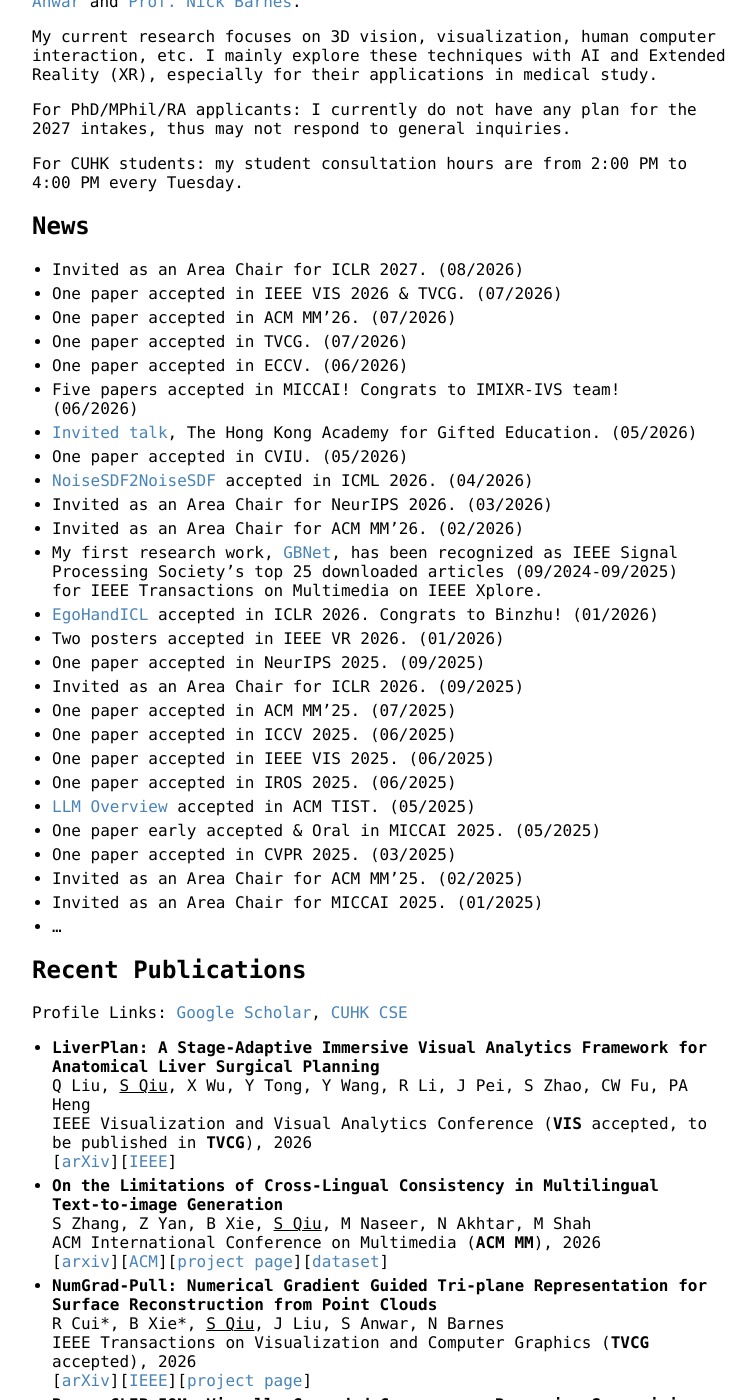
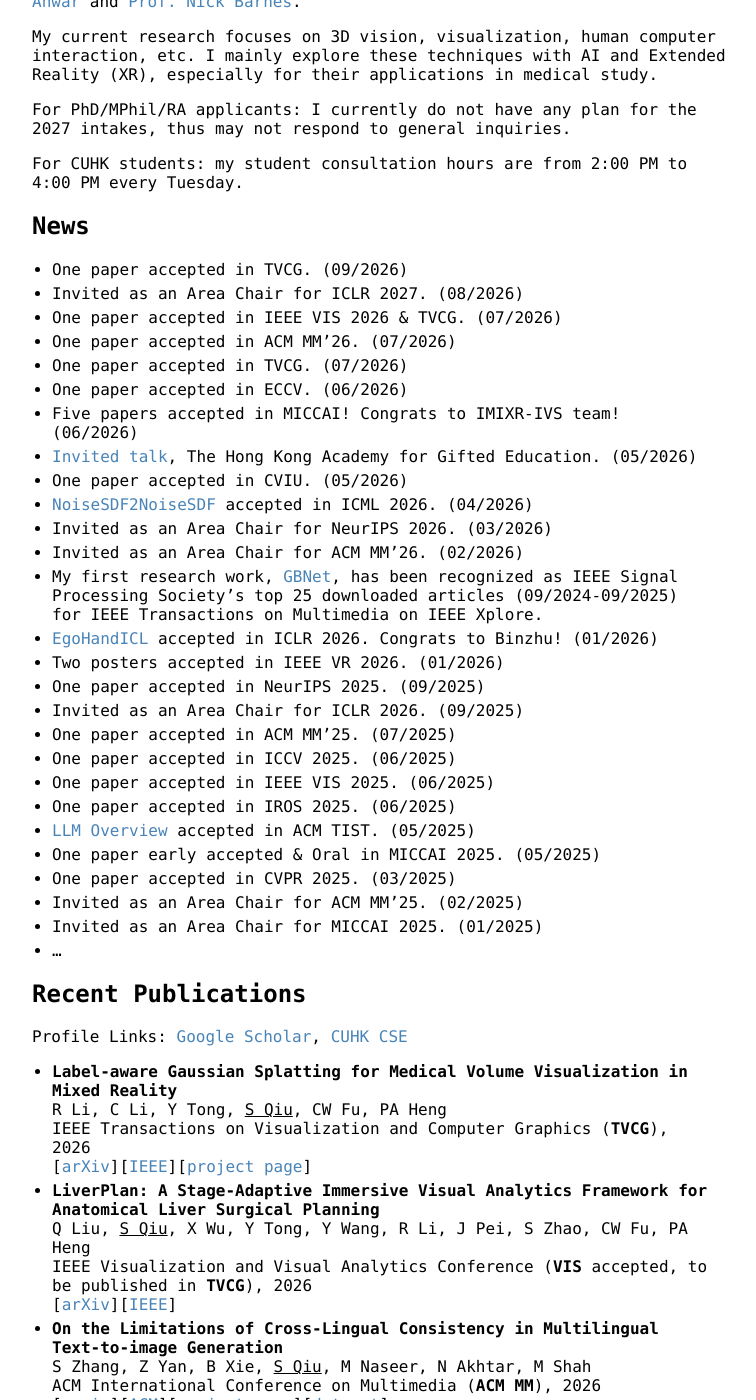
Before and after one commit to ShiQiu0419/ShiQiu0419.github.io, a Jekyll site: the page built from index.md, in a window 1280 px wide and 1400 px high, scrolled down 305 px. Shown: the whole window, without its empty margins (258-1014 px from the left). Built offline with Jekyll 4.4.1, drawn with Linux system fonts in a browser that asks for light colours; our own code applies the rules of GitHub Pages for plain Markdown files.

Commit message:
Update index.md

```diff
--- a/index.md
+++ b/index.md
@@ -14,6 +14,7 @@ For PhD/MPhil/RA applicants: I currently do not have any plan for the 2027 intak
 For CUHK students: my student consultation hours are from 2:00 PM to 4:00 PM every Tuesday.
 
 ## News
+* One paper accepted in TVCG. (09/2026)
 * Invited as an Area Chair for ICLR 2027. (08/2026)
 * One paper accepted in IEEE VIS 2026 & TVCG. (07/2026)
 * One paper accepted in ACM MM'26. (07/2026)
@@ -43,6 +44,10 @@ For CUHK students: my student consultation hours are from 2:00 PM to 4:00 PM eve
 
 ## Recent Publications
 Profile Links: [Google Scholar](https://scholar.google.com/citations?user=OPNVthUAAAAJ), [CUHK CSE](https://www.cse.cuhk.edu.hk/people/faculty/shi-qiu/)
+* **Label-aware Gaussian Splatting for Medical Volume Visualization in Mixed Reality**
+R Li, C Li, Y Tong, <ins>S Qiu</ins>, CW Fu, PA Heng
+IEEE Transactions on Visualization and Computer Graphics (**TVCG**), 2026
+[[arXiv](https://arxiv.org)][[IEEE](https://ieeexplore.ieee.org)][[project page](https://github.com/rainlee3d/LAGS/)]
 * **LiverPlan: A Stage-Adaptive Immersive Visual Analytics Framework for Anatomical Liver Surgical Planning**
 Q Liu, <ins>S Qiu</ins>, X Wu, Y Tong, Y Wang, R Li, J Pei, S Zhao, CW Fu, PA Heng
 IEEE Visualization and Visual Analytics Conference (**VIS** accepted, to be published in **TVCG**), 2026
```
Also changed, not shown: other parts of index.md (+1 -1 lines).
